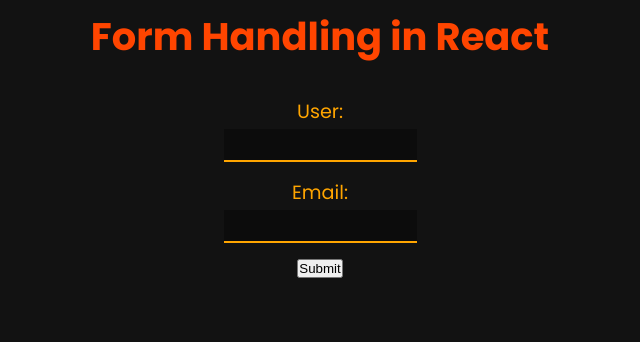
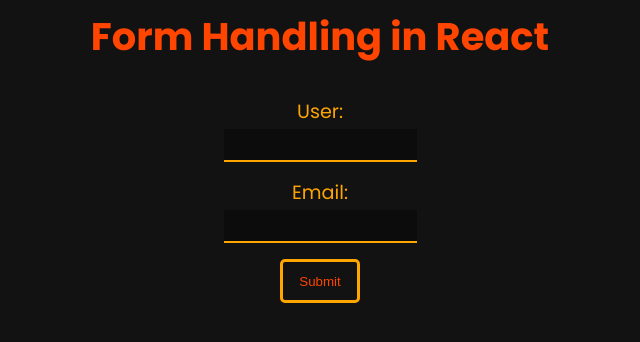
Before and after one commit to Espadv69/Form-Handler, a React (Vite) app: page / in a window 1280 px wide. Shown: the top 342 px of the page, without its empty margins (320-960 px from the left). Built offline with nearby package versions, Linux system fonts and the light colour scheme.

Commit message:
Add styling for button in UserForm for improved interactivity

```diff
--- a/src/css/UserForm.css
+++ b/src/css/UserForm.css
@@ -35,3 +35,15 @@
 .input-form-data:focus {
   outline: none;
 }
+
+.button-form-data {
+  cursor: pointer;
+
+  padding: .7rem 1rem;
+
+  border: 3px solid orange;
+  border-radius: 5px;
+
+  color: currentColor;
+  background: transparent;
+}
```
